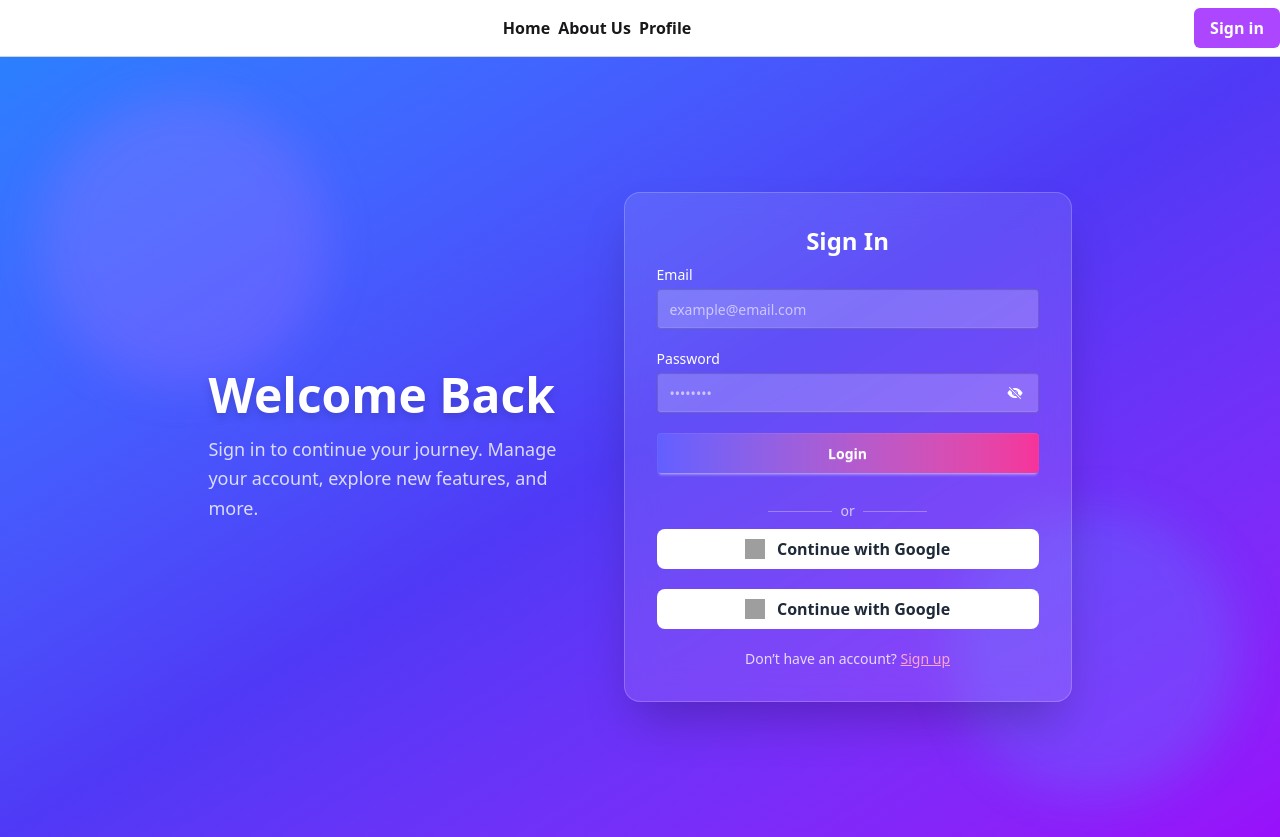
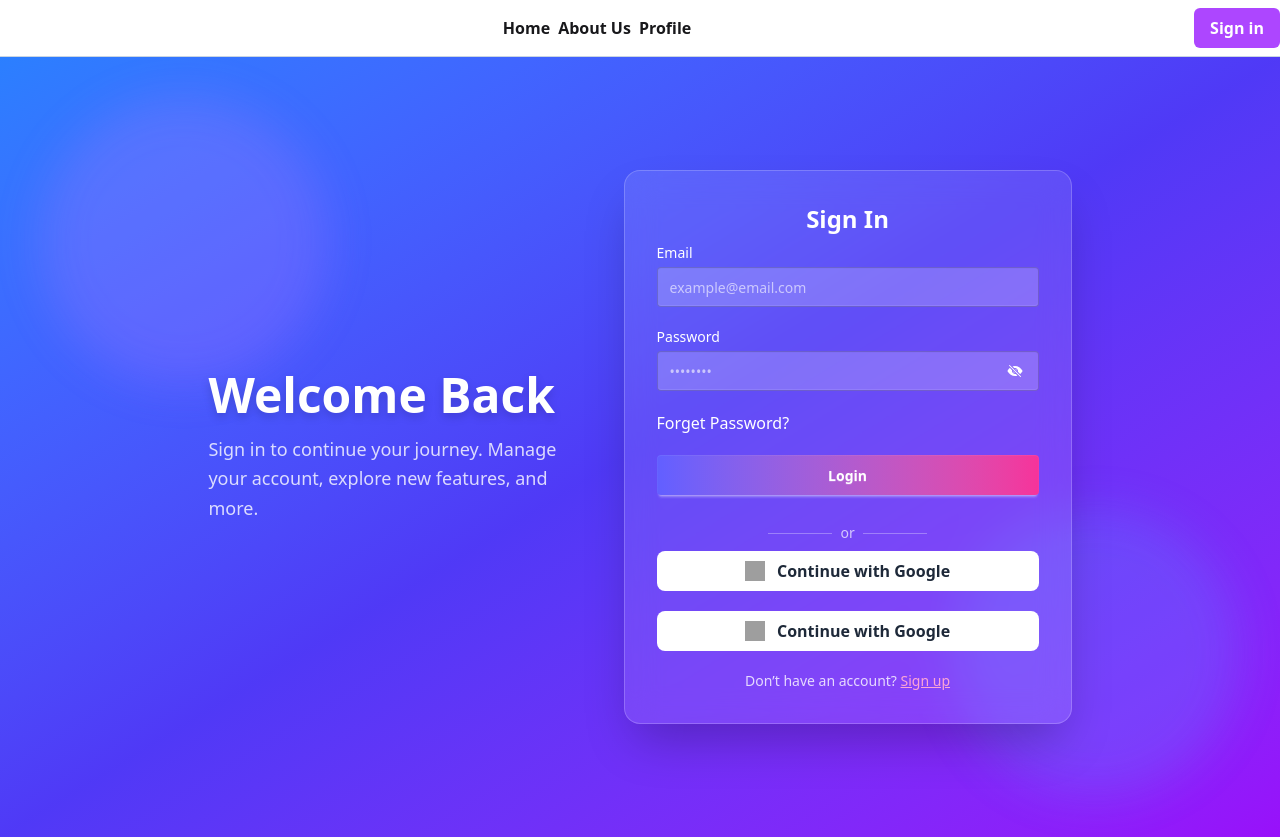
Before and after one commit to Sumaiiya-Haque/Firebase-Fighter, a React (Vite) app: page /signin in a window 1280 px wide. Built offline with nearby package versions, Linux system fonts and the light colour scheme; grey boxes are pictures that could not be loaded.

Commit message:
forget password done

```diff
--- a/src/Pages/SignIn.jsx
+++ b/src/Pages/SignIn.jsx
@@ -2,10 +2,11 @@ import { Link } from "react-router";
 import MyContainer from "../Components/MyContainer";
 import { FaEye } from "react-icons/fa";
 import { IoEyeOff } from "react-icons/io5";
-import { useState } from "react";
+import { useRef, useState } from "react";
 import {
   GithubAuthProvider,
   GoogleAuthProvider,
+  sendPasswordResetEmail,
   signInWithEmailAndPassword,
   signInWithPopup,
   signOut,
@@ -20,6 +21,10 @@ const SignIn = () => {
   const [show, setShow] = useState(false);
   const [user, setUser] = useState(null);
 
+  const emailRef = useRef(null);
+
+  // const [email, setEmail] = useState(null);
+
   const handleSignin = (e) => {
     e.preventDefault();
     const email = e.target.email.value;
@@ -29,7 +34,7 @@ const SignIn = () => {
     signInWithEmailAndPassword(auth, email, password)
       .then((res) => {
         if (!res.user.emailVerified) {
-          toast.error("Your Email is not Verified.")
+          toast.error("Your Email is not Verified.");
           return;
         }
         console.log(res);
@@ -104,7 +109,19 @@ const SignIn = () => {
       });
   };
 
-  console.log(user);
+  const handleForgetPassword = (e) => {
+    console.log(e.target.email);
+    const email = emailRef.current.value;
+    sendPasswordResetEmail(auth, email)
+      .then((res) => {
+        toast.success("check your email to reset password");
+      })
+      .catch((e) => {
+        toast.error(e.message);
+      });
+  };
+
+  // console.log(user);
 
   return (
     <div className="min-h-[calc(100vh-20px)] flex items-center justify-center bg-gradient-to-br from-blue-500 via-indigo-600 to-purple-600 relative overflow-hidden">
@@ -154,6 +171,9 @@ const SignIn = () => {
                   <input
                     type="email"
                     name="email"
+                    ref={emailRef}
+                    // value={email}
+                    // onChange={(e)=>setEmail(e.target.value)}
                     placeholder="example@email.com"
                     className="input input-bordered w-full bg-white/20 text-white placeholder-white/60 focus:outline-none focus:ring-2 focus:ring-blue-400"
                   />
@@ -174,6 +194,14 @@ const SignIn = () => {
                     {show ? <FaEye /> : <IoEyeOff></IoEyeOff>}
                   </span>
                 </div>
+
+                <button
+                  type="button"
+                  onClick={handleForgetPassword}
+                  className="hover:underline cursor-pointer"
+                >
+                  Forget Password?
+                </button>
 
                 <button type="submit" className="my-btn">
                   Login
```
